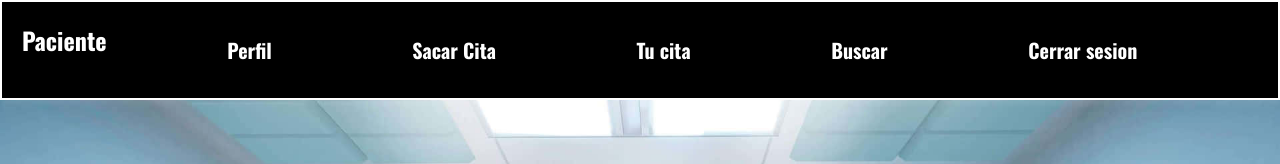
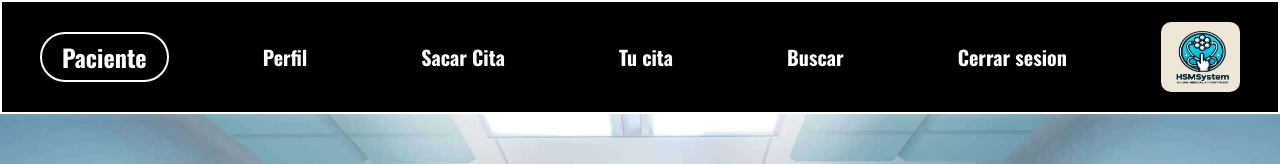
Before and after one commit to LuiguiParedes2018/Proyecto-Clinica-Grupo-6-Soft-2, a React (Vite) app in the folder FRONT/: page /buscar in a window 1280 px wide. Shown: the top 164 px of the page. Built offline with nearby package versions, Linux system fonts and the light colour scheme; no server answers.

Commit message:
Header actualizado con imagen

```diff
--- a/FRONT/src/componentes/Doctor/HeaderDoctor/HeaderDoctor.css
+++ b/FRONT/src/componentes/Doctor/HeaderDoctor/HeaderDoctor.css
@@ -2,7 +2,7 @@
   background-color: #000000;
   padding: 20px;
   display: flex;
-  justify-content: space-evenly;
+  justify-content: space-between;
   align-items: center;
   box-shadow: 0 4px 6px rgba(255, 255, 255, 0.1);
   position: fixed;
@@ -14,17 +14,28 @@
 }
 
 .header-container {
+  display: flex;
+  align-items: center;
   width: 100%;
-  display: flex;
-  justify-content: space-evenly;
-  align-items: center;
+  max-width: 1200px; /* Limitar el ancho total */
+  margin: 0 auto;
+  justify-content: space-between; /* Espaciar el logo y el menú */
 }
 
 .logo {
-  font-size: 24px;
+  font-size: 24px; /* Tamaño del texto */
   color: white;
-  flex-grow: 1;
-  text-align: left;
+  font-weight: bold;
+  text-align: center;
+  padding: 10px 20px; /* Espaciado alrededor del texto */
+  border: 2px solid white; /* Borde blanco */
+  border-radius: 50px; /* Bordes redondeados */
+  margin: 0; /* Asegura que no haya desplazamientos por márgenes */
+  display: flex;
+  align-items: center; /* Centra el texto verticalmente */
+  justify-content: center; /* Centra horizontalmente */
+  height: 50px; /* Igual al alto de los botones */
+  line-height: 1; /* Asegura que el texto no tenga un espacio extra */
 }
 
 .nav-buttons {
@@ -40,7 +51,7 @@
   border: none;
   outline: none;
   border-radius: 10px;
-  box-shadow: 0 0 10px rgb(0, 0, 0, .4);
+  box-shadow: 0 0 10px rgba(0, 0, 0, 0.4);
   cursor: pointer;
   font-size: 20px;
   color: rgb(255, 255, 255);
@@ -60,6 +71,13 @@
   transition: background-color 0.5s ease;
 }
 
+.hospital-logo {
+  height: 70px; /* Ajusta el tamaño */
+  width: auto; /* Mantiene proporciones */
+  border-radius: 10px; /* Bordes redondeados */
+  box-shadow: 0 4px 6px rgba(0, 0, 0, 0.1); /* Sombra */
+}
+
 body {
   padding-top: 100px;
 }
--- a/FRONT/src/componentes/Doctor/HeaderDoctor/HeaderDoctor.jsx
+++ b/FRONT/src/componentes/Doctor/HeaderDoctor/HeaderDoctor.jsx
@@ -1,6 +1,7 @@
 import React from "react";
 import { Link, useNavigate } from "react-router-dom";
 import "./HeaderDoctor.css";
+import logohsm from '../../../assets/imagenes/logo.jpg'
 
 function HeaderDoctor() {
   const navigate = useNavigate();
@@ -25,6 +26,7 @@ function HeaderDoctor() {
           <Link to={`/horarios-doctor/${doctorId}`} className="nav-button">Horarios</Link>
           <button onClick={handleLogout} className="nav-button">Cerrar Sesion</button>
         </nav>
+        <img src={logohsm} alt="Logo del hospital" className="hospital-logo" />
       </div>
     </header>
   );
--- a/FRONT/src/componentes/Paciente/HeaderPaciente/HeaderPaciente.css
+++ b/FRONT/src/componentes/Paciente/HeaderPaciente/HeaderPaciente.css
@@ -2,7 +2,7 @@
   background-color: #000000;
   padding: 20px;
   display: flex;
-  justify-content: space-evenly;
+  justify-content: space-between;
   align-items: center;
   box-shadow: 0 4px 6px rgba(255, 255, 255, 0.1);
   position: fixed;
@@ -14,18 +14,31 @@
 }
 
 .header-container {
+  display: flex;
+  align-items: center;
   width: 100%;
-  display: flex;
-  justify-content: space-evenly;
-  align-items: center;
+  max-width: 1200px; /* Limitar el ancho total */
+  margin: 0 auto;
+  justify-content: space-between; /* Espaciar el logo y el menú */
 }
 
 .logo {
-  font-size: 24px;
+  font-size: 24px; /* Tamaño del texto */
   color: white;
-  flex-grow: 1;
-  text-align: left;
+  font-weight: bold;
+  text-align: center;
+  padding: 10px 20px; /* Espaciado alrededor del texto */
+  border: 2px solid white; /* Borde blanco */
+  border-radius: 50px; /* Sin esquinas redondeadas */
+  margin: 0; /* Asegura que no haya desplazamientos por márgenes */
+  display: flex;
+  align-items: center; /* Centra el texto verticalmente */
+  justify-content: center; /* Centra horizontalmente */
+  height: 50px; /* Igual al alto de los botones */
+  line-height: 1; /* Asegura que el texto no tenga un espacio extra */
 }
+
+
 
 .nav-buttons {
   display: flex;
@@ -63,3 +76,10 @@
 body {
   padding-top: 100px;
 }
+
+.hospital-logo {
+  height: 70px; /* Ajusta el tamaño */
+  width: auto; /* Mantiene proporciones */
+  border-radius: 10px; /* Bordes redondeados */
+  box-shadow: 0 4px 6px rgba(0, 0, 0, 0.1); /* Sombra */
+}
--- a/FRONT/src/componentes/Paciente/HeaderPaciente/HeaderPaciente.jsx
+++ b/FRONT/src/componentes/Paciente/HeaderPaciente/HeaderPaciente.jsx
@@ -1,6 +1,7 @@
 import React from "react";
 import { Link } from "react-router-dom";
 import "./HeaderPaciente.css";
+import logohsm from '../../../assets/imagenes/logo.jpg'
 
 function HeaderPaciente() {
   // Obtener el id del paciente desde localStorage
@@ -23,6 +24,7 @@ function HeaderPaciente() {
             Cerrar sesion
           </Link>
         </nav>
+        <img src={logohsm} alt="Logo del hospital" className="hospital-logo" />
       </div>
     </header>
   );
```
Also changed, not shown: FRONT/src/assets/imagenes/logo.jpg (added).
